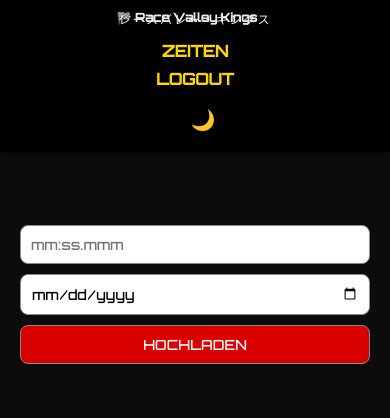
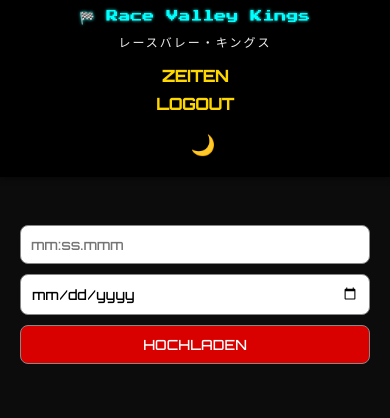
Before and after one commit to Tafi03/racevalleykings, a Flask app: page /zeiten in a window 390 px wide. Shown: the top 418 px of the page. Run offline with Flask 3, Linux system fonts and the light colour scheme; the visitor is signed in with stand-in values (Sample User, id 1); data that the repository does not hold is empty.

Commit message:
mobile optimization2

```diff
--- a/static/style.css
+++ b/static/style.css
@@ -224,12 +224,12 @@ table button:hover {
     margin-right: 1rem;
 }
 .brand-jp {
-    position: absolute;
-    left: 50%;
-    transform: translateX(-50%);
     font-family: 'Noto Sans JP', 'Orbitron', sans-serif;
     font-size: 1.2rem;
     letter-spacing: 2px;
+    margin: 0 auto;
+    text-align: center;
+    flex-grow: 1;
 }
 
 /* ── Mobile Optimierung ───────────────────────────── */
--- a/templates/admin.html
+++ b/templates/admin.html
@@ -14,7 +14,7 @@
 
 <body>
     <nav class="topnav">
-        <span class="brand">👑 Admin-Panel</span>
+        <span class="brand">🏁 Race Valley Kings</span>
         <span class="brand-jp">レースバレー・キングス</span>
         <span class="spacer"></span>
         <a href="/zeiten">Zeiten</a>
--- a/templates/index.html
+++ b/templates/index.html
@@ -15,7 +15,7 @@
 <body>
     {% if user %}
     <nav class="topnav">
-        <span class="brand-left">🏁 Race Valley Kings</span>
+        <span class="brand">🏁 Race Valley Kings</span>
         <span class="brand-jp">レースバレー・キングス</span>
         <span class="spacer"></span>
         <a href="/zeiten">Zeiten</a>
```
